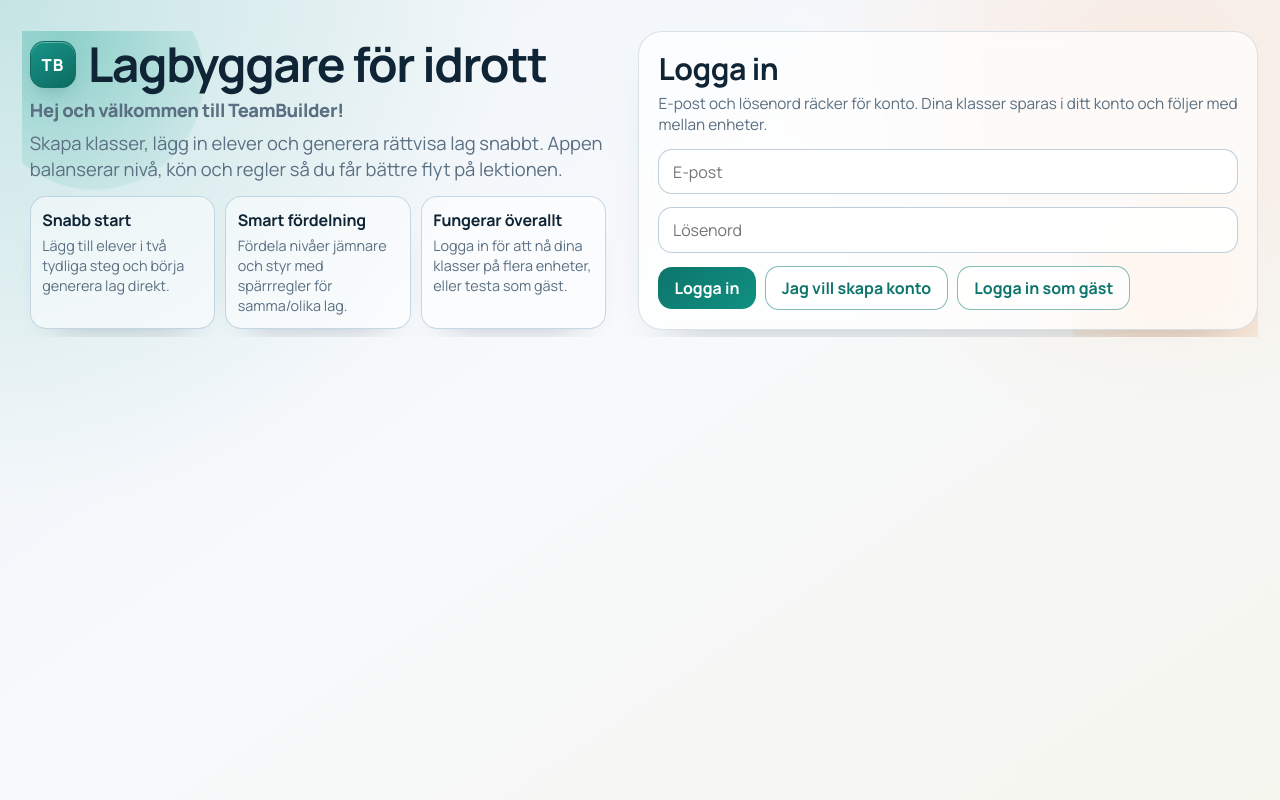
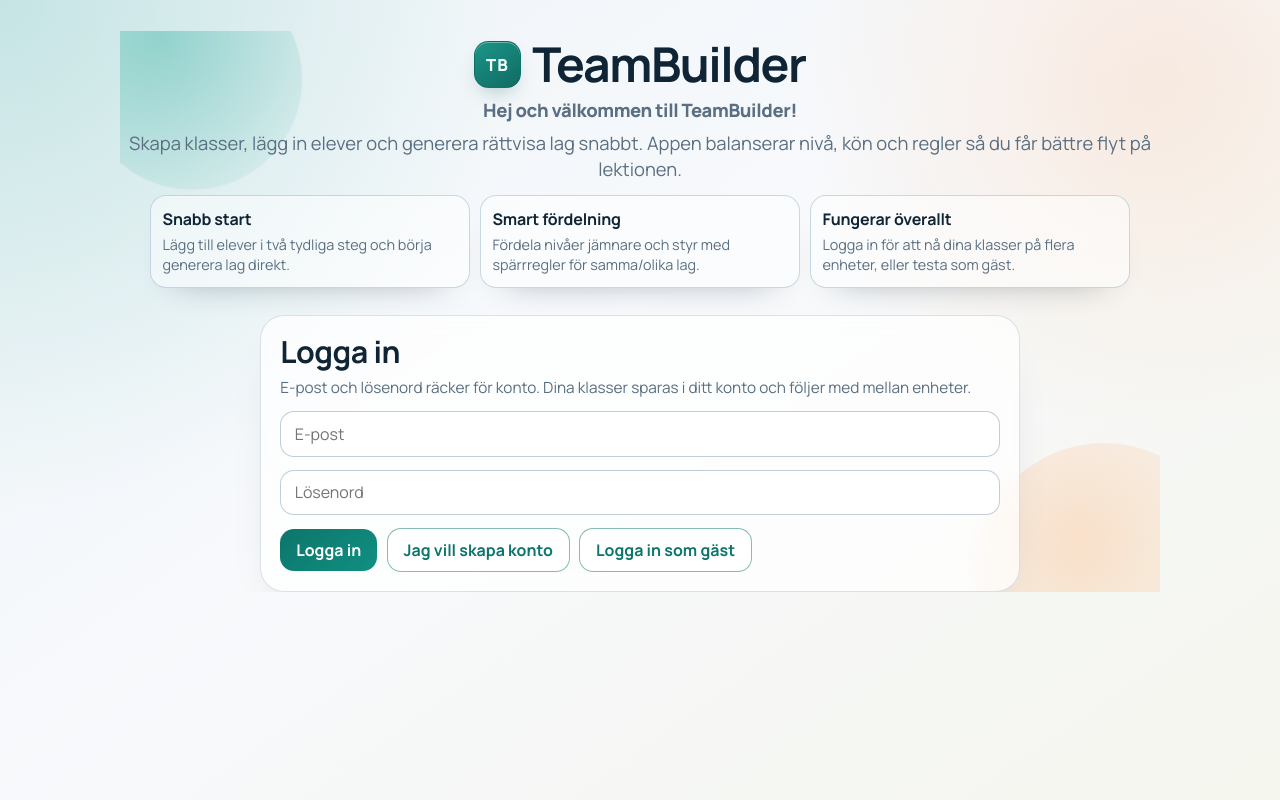
Before and after one commit to MrEspaano/Teambuilder, a React (Vite) app: page / in a window 1280 px wide. Built offline with nearby package versions, Linux system fonts and the light colour scheme; the HTML template or start-up script is replaced by a standard one.

Commit message:
style: center auth intro and place login panel below

```diff
--- a/src/components/AuthPanel.tsx
+++ b/src/components/AuthPanel.tsx
@@ -47,7 +47,7 @@
               <span className="app-logo" aria-hidden="true">
                 TB
               </span>
-              <h1>Lagbyggare för idrott</h1>
+              <h1>TeamBuilder</h1>
             </div>
             <p className="auth-kicker">Hej och välkommen till TeamBuilder!</p>
             <p>
--- a/src/index.css
+++ b/src/index.css
@@ -113,10 +113,12 @@
 }
 
 .auth-panel {
-  max-width: 620px;
+  max-width: 760px;
   margin: 0;
   position: relative;
   z-index: 2;
+  justify-self: center;
+  width: 100%;
 }
 
 .panel h2 {
@@ -266,21 +268,29 @@
 .auth-layout {
   margin-top: 0.6rem;
   display: grid;
-  grid-template-columns: minmax(0, 1fr) minmax(330px, 620px);
-  gap: clamp(1rem, 2.2vw, 1.5rem);
-  align-items: start;
+  grid-template-columns: 1fr;
+  gap: clamp(0.8rem, 1.8vw, 1.2rem);
+  align-items: center;
   position: relative;
   overflow: hidden;
+  max-width: 1040px;
+  margin-left: auto;
+  margin-right: auto;
 }
 
 .auth-hero {
   position: relative;
   z-index: 2;
-  padding: clamp(0.25rem, 1vw, 0.5rem);
+  padding: clamp(0.25rem, 1vw, 0.5rem) clamp(0.2rem, 1vw, 0.4rem);
+  text-align: center;
 }
 
 .page-header-auth {
-  margin-bottom: 0.85rem;
+  margin-bottom: 0.8rem;
+}
+
+.page-header-auth .brand-header {
+  justify-content: center;
 }
 
 .auth-kicker {
@@ -296,6 +306,9 @@
   display: grid;
   grid-template-columns: repeat(3, minmax(0, 1fr));
   gap: 0.62rem;
+  max-width: 980px;
+  margin: 0 auto;
+  text-align: left;
 }
 
 .auth-feature {
```
